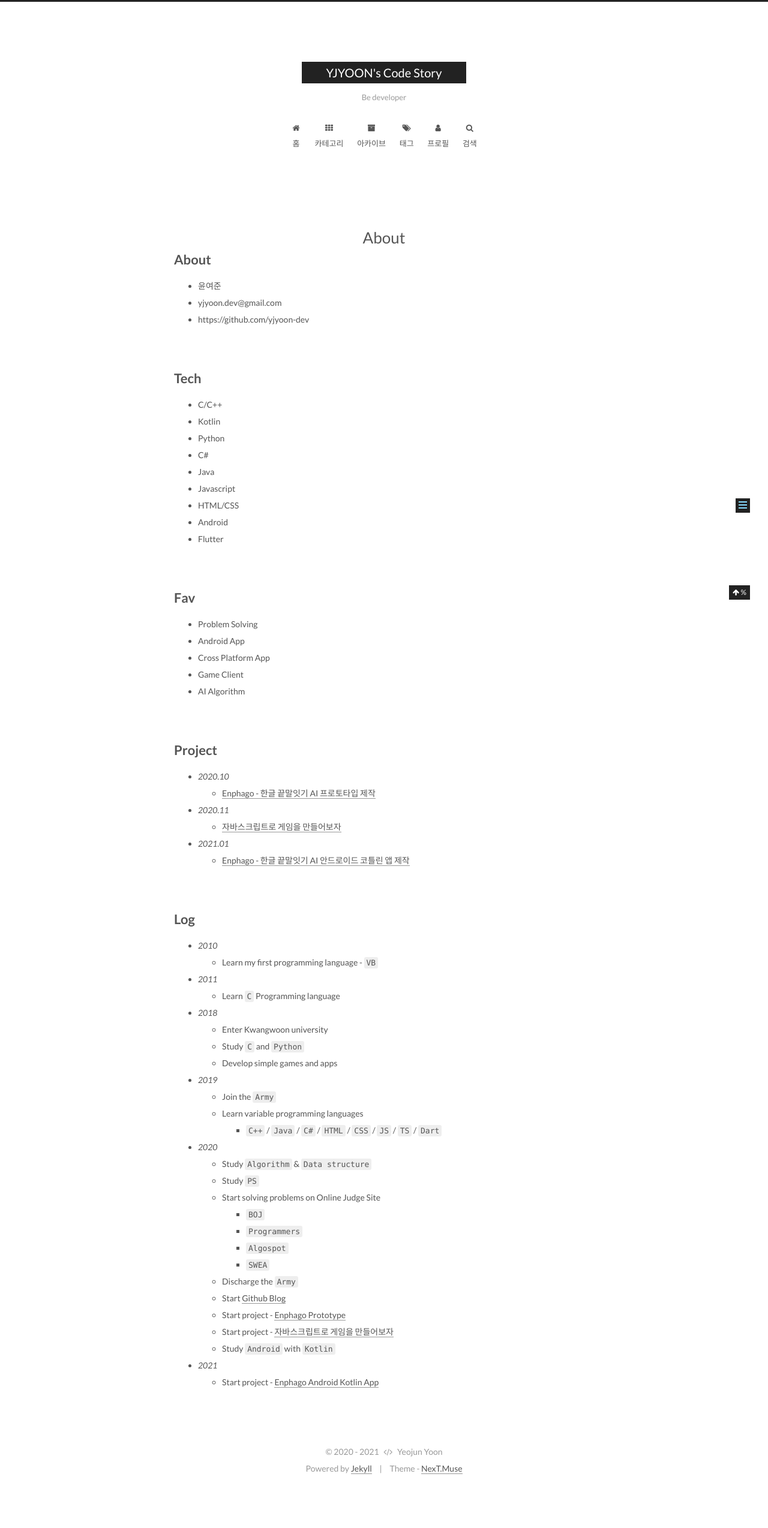
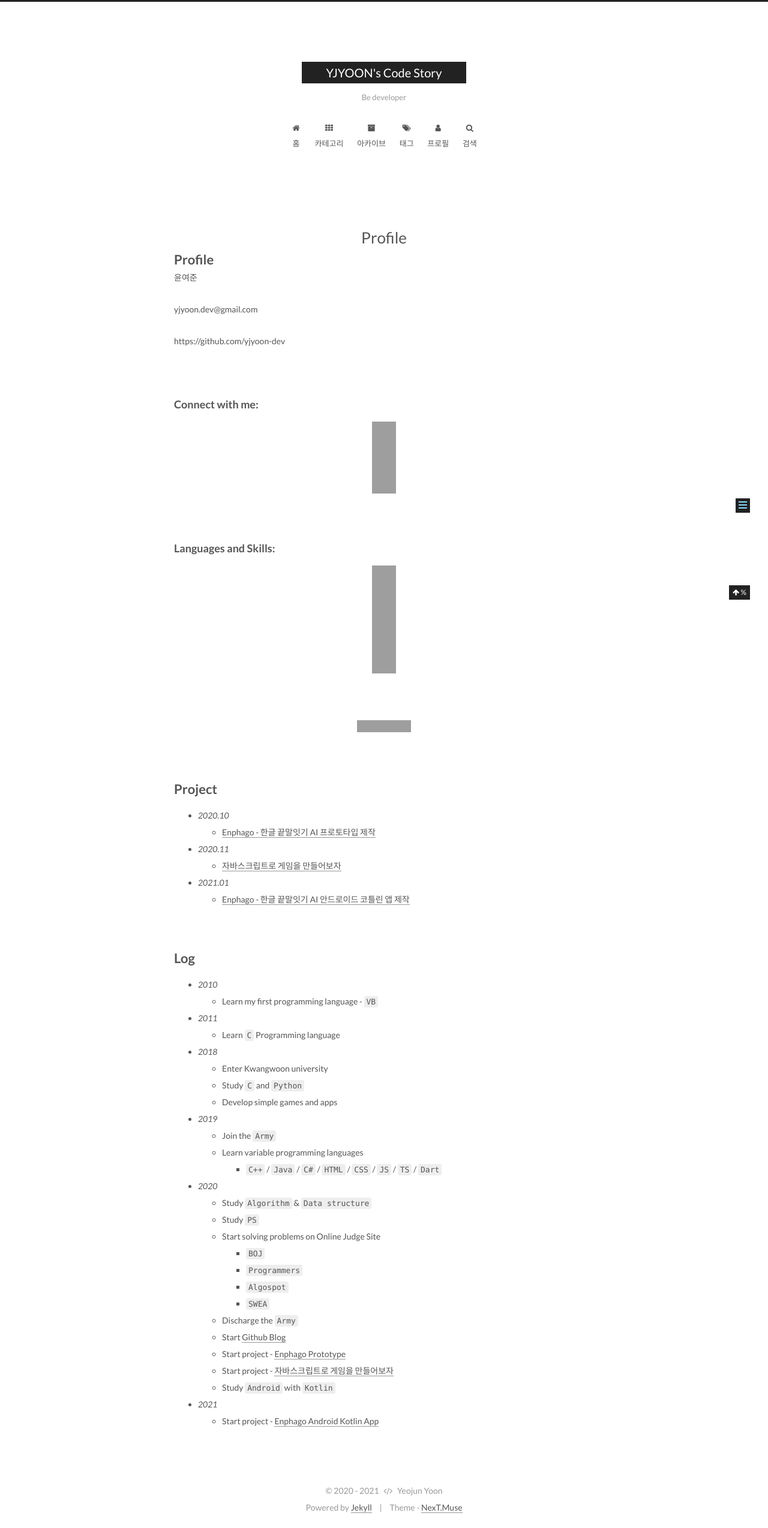
Before and after one commit to yjyoon-dev/yjyoon-dev.github.io, a Jekyll site: the page built from about/index.md, in a window 1280 px wide. Shown: the whole page at 60% size. Built offline with Jekyll 4.4.1, drawn with Linux system fonts in a browser that asks for light colours; comment, search, counter and statistics services are not loaded; our own code applies the rules of GitHub Pages for plain Markdown files; before the commit the page ends 2483 px from its top, so only the background shows below that; grey boxes are pictures that could not be loaded.

Commit message:
edit profile

```diff
--- a/about/index.md
+++ b/about/index.md
@@ -3,35 +3,33 @@ layout: page
 type: about
 ---
 
-About
-===
-- 윤여준
-- yjyoon.dev@gmail.com
-- https://github.com/yjyoon-dev
+# Profile
+
+윤여준
+
+yjyoon.dev@gmail.com
+
+https://github.com/yjyoon-dev
 
 <br>
 
-Tech
-===
-- C/C++
-- Kotlin
-- Python
-- C#
-- Java
-- Javascript
-- HTML/CSS
-- Android
-- Flutter
+<h3 align="left">Connect with me:</h3>
+<p align="left">
+<a href="https://stackoverflow.com/users/15012296" target="blank"><img align="center" src="https://cdn.jsdelivr.net/npm/simple-icons@3.0.1/icons/stackoverflow.svg" alt="15012296" height="30" width="40" /></a>
+<a href="https://fb.com/dsbduwns414" target="blank"><img align="center" src="https://cdn.jsdelivr.net/npm/simple-icons@3.0.1/icons/facebook.svg" alt="dsbduwns414" height="30" width="40" /></a>
+<a href="https://instagram.com/yjyoon.dev" target="blank"><img align="center" src="https://cdn.jsdelivr.net/npm/simple-icons@3.0.1/icons/instagram.svg" alt="yjyoon.dev" height="30" width="40" /></a>
+<a href="https://codeforces.com/profile/yjyoon" target="blank"><img align="center" src="https://cdn.jsdelivr.net/npm/simple-icons@3.0.1/icons/codeforces.svg" alt="yjyoon" height="30" width="40" /></a>
+</p>
 
 <br>
 
-Fav
-===
-- Problem Solving
-- Android App
-- Cross Platform App
-- Game Client
-- AI Algorithm
+<h3 align="left">Languages and Skills:</h3>
+<p align="left"> <a href="https://developer.android.com" target="_blank"> <img src="https://raw.githubusercontent.com/devicons/devicon/master/icons/android/android-original-wordmark.svg" alt="android" width="40" height="40"/> </a> <a href="https://kotlinlang.org" target="_blank"> <img src="https://www.vectorlogo.zone/logos/kotlinlang/kotlinlang-icon.svg" alt="kotlin" width="40" height="40"/> </a><a href="https://flutter.dev" target="_blank"> <img src="https://www.vectorlogo.zone/logos/flutterio/flutterio-icon.svg" alt="flutter" width="40" height="40"/> </a> <a href="https://www.w3schools.com/cpp/" target="_blank"> <img src="https://raw.githubusercontent.com/devicons/devicon/master/icons/cplusplus/cplusplus-original.svg" alt="cplusplus" width="40" height="40"/> </a> <a href="https://www.python.org" target="_blank"> <img src="https://raw.githubusercontent.com/devicons/devicon/master/icons/python/python-original.svg" alt="python" width="40" height="40"/> </a> <a href="https://developer.mozilla.org/en-US/docs/Web/JavaScript" target="_blank"> <img src="https://raw.githubusercontent.com/devicons/devicon/master/icons/javascript/javascript-original.svg" alt="javascript" width="40" height="40"/> </a> </p>
+
+<br>
+
+[![Solved.ac
+Profile](http://mazassumnida.wtf/api/v2/generate_badge?boj=dsbduwns414)](https://solved.ac/dsbduwns414)
 
 <br>
 
```
